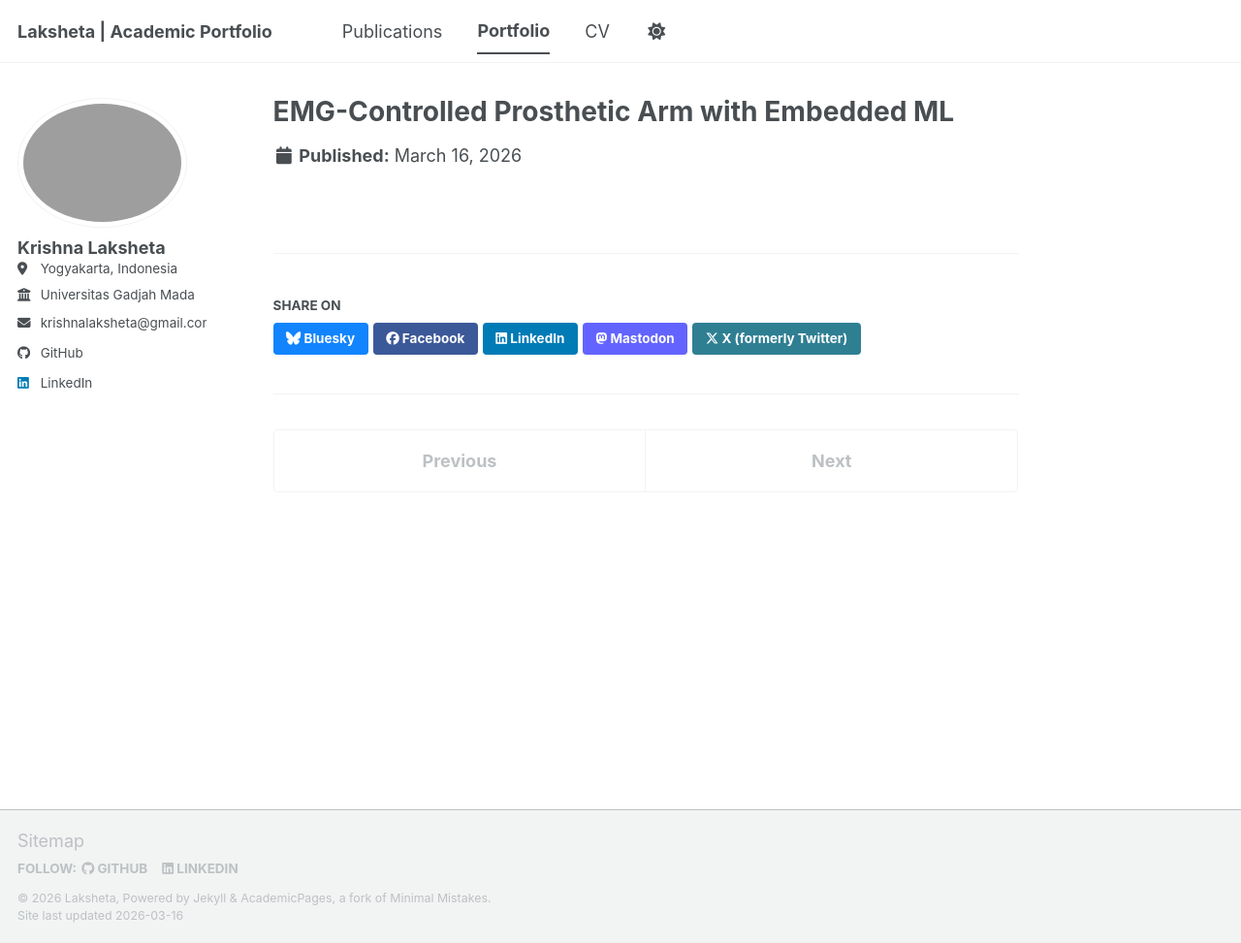
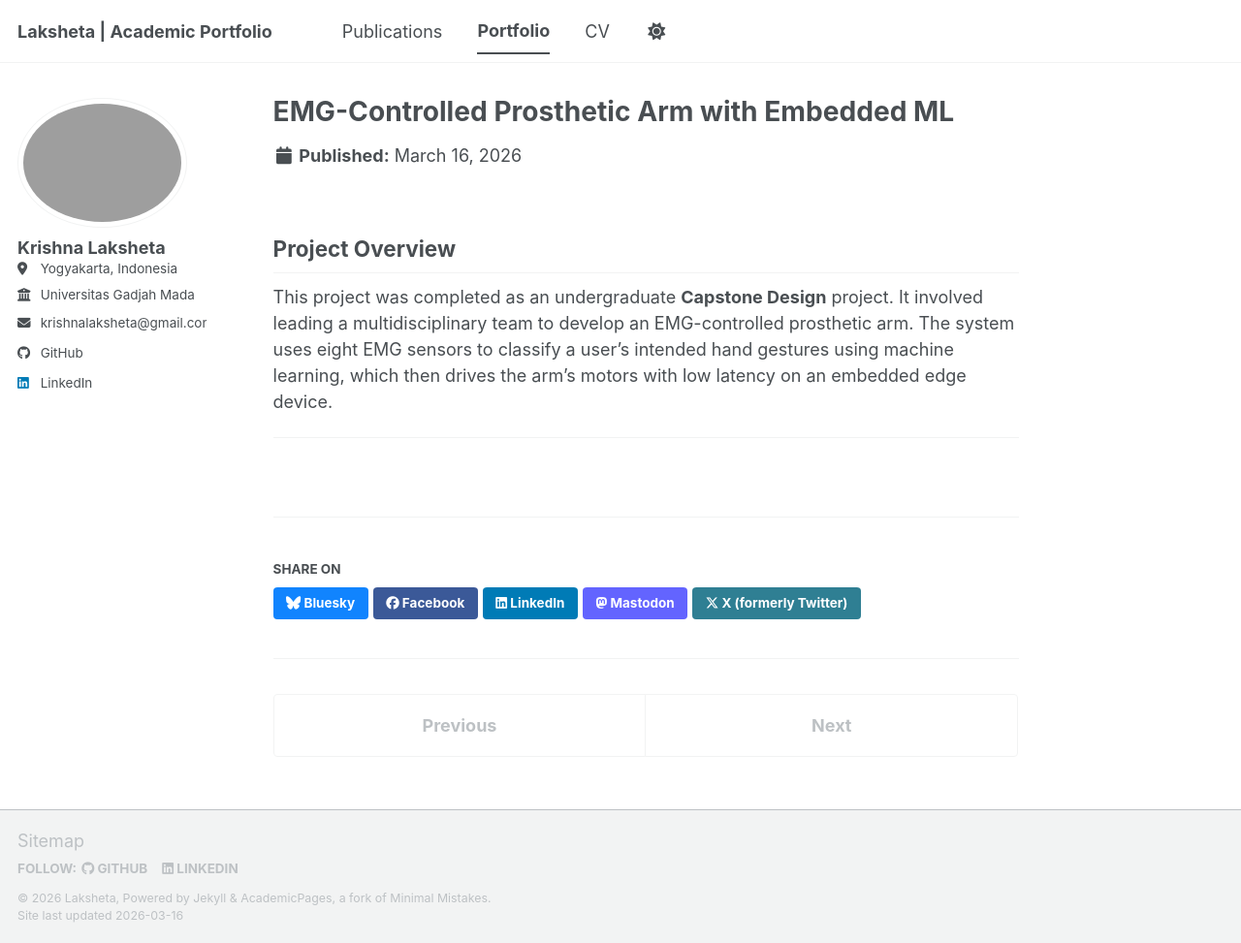
Before and after one commit to laksheta/laksheta.github.io, a Jekyll site: the page built from _portfolio/portfolio-6.md, in a window 1280 px wide and 973 px high. Shown: the whole window at 97% size. Built offline with Jekyll 4.4.1, drawn with Linux system fonts in a browser that asks for light colours; a script bundle is joined from its source files by our own code; library files that are not in the unit come from our copies.

Commit message:
port-6: add project overview

```diff
--- a/_portfolio/portfolio-6.md
+++ b/_portfolio/portfolio-6.md
@@ -1,6 +1,11 @@
 ---
 title: "EMG-Controlled Prosthetic Arm with Embedded ML"
-excerpt: "Led a multidisciplinary team to develop a 3D-printed prosthetic arm using an XGBoost model on a Raspberry Pi 3 for real-time EMG signal classification. <br/><img src='/images/portofolio/6/header.jpg' width='100' align='right'>"
+excerpt: "Led a multidisciplinary team to develop a 3D-printed prosthetic arm using an XGBoost model on a Raspberry Pi 3 for real-time EMG signal classification. <br/><img src='/images/portofolio/6/header.jpg' width='150'>"
 collection: portfolio
 # classes: wide
 ---
+
+## Project Overview
+This project was completed as an undergraduate **Capstone Design** project. It involved leading a multidisciplinary team to develop an EMG-controlled prosthetic arm. The system uses eight EMG sensors to classify a user’s intended hand gestures using machine learning, which then drives the arm’s motors with low latency on an embedded edge device.
+
+---
```
